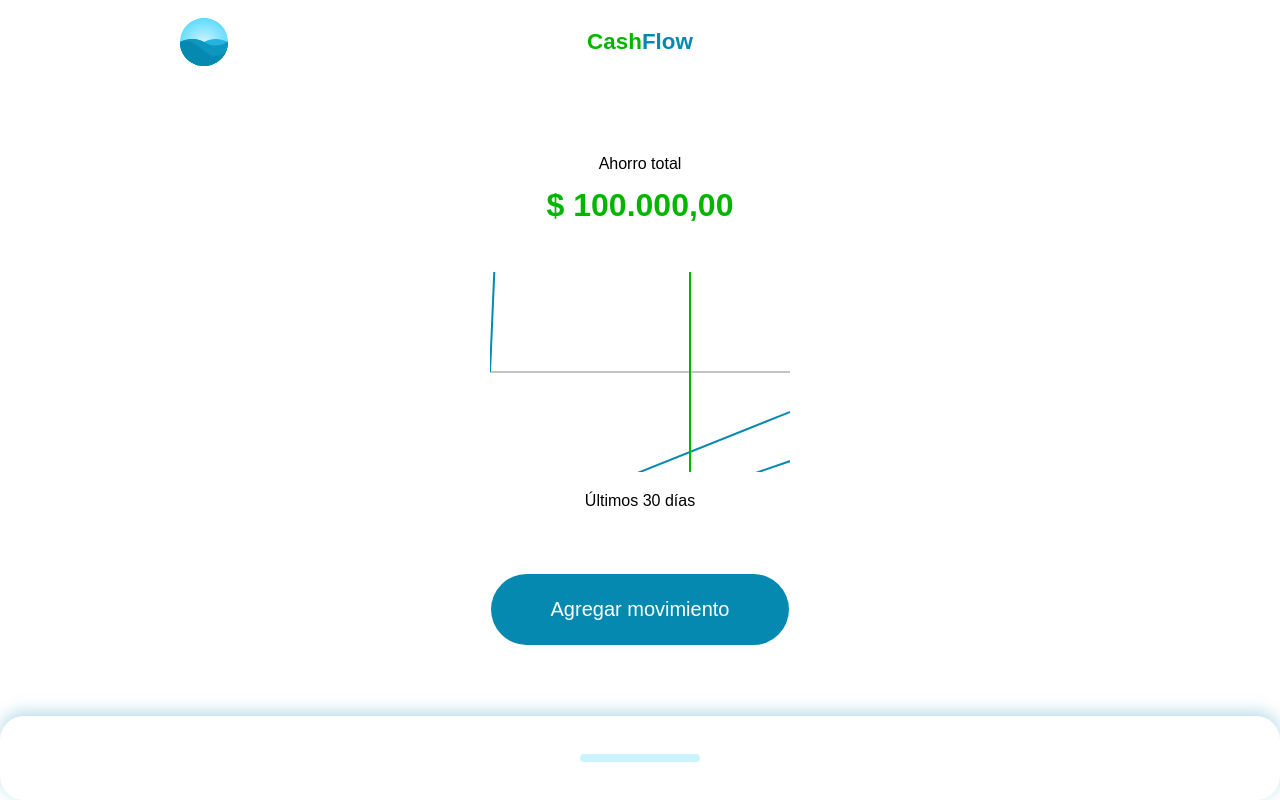
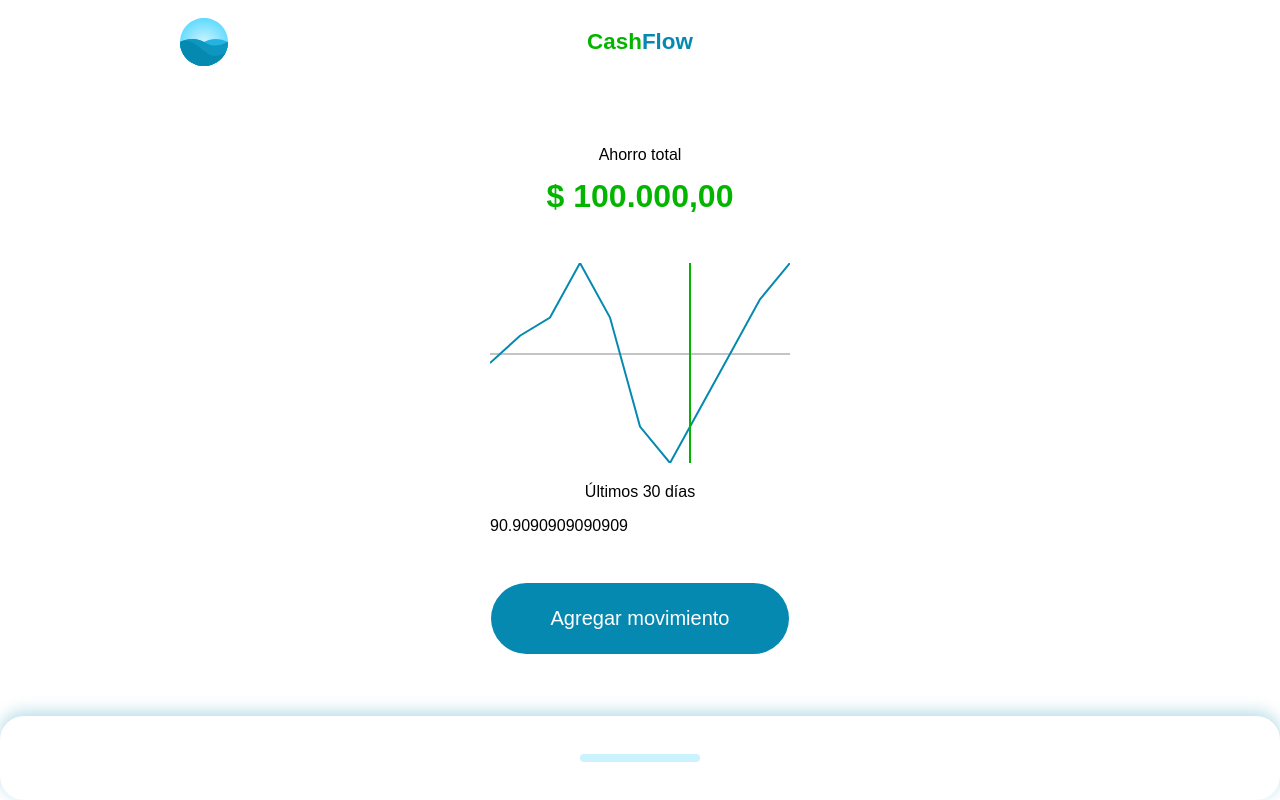
Before and after one commit to JairoDuenas/cash-flow-Vue, a Vue app: page / in a window 1280 px wide. Built offline with nearby package versions, Linux system fonts and the light colour scheme.

Commit message:
Creación de la lógica del gráfico

```diff
--- a/src/components/Resume/Graphic.vue
+++ b/src/components/Resume/Graphic.vue
@@ -5,9 +5,9 @@
         stroke="#c4c4c4"
         stroke-width="2"
         x1="0"
-        y1="100"
+        :y1="zero"
         x2="300"
-        y2="100"
+        :y2="zero"
       />
       <polyline
         fill="none"
@@ -25,6 +25,7 @@
       />
     </svg>
     <p>Últimos 30 días</p>
+    <div>{{ zero }}</div>
   </div>
 </template>
 
@@ -40,21 +41,27 @@
 
 const { amounts } = toRefs(props);
 
-const amountToPixels = () => {
+const amountToPixels = (amount) => {
   const min = Math.min(...amounts.value);
   const max = Math.max(...amounts.value);
-  return `${min}, ${max}`;
+
+  const amountAbs = amount + Math.abs(min);
+  const minmax = Math.abs(max) + Math.abs(min);
+
+  return 200 - ((amountAbs * 100) / minmax) * 2;
 };
+
+const zero = computed(() => {
+  return amountToPixels(0);
+});
 
 const points = computed(() => {
   const total = amounts.value.length;
-  return Array(total)
-    .fill(100)
-    .reduce((points, amount, i) => {
-      const x = (300 / total) * (i + 1);
-      const y = amountToPixels(amount);
-      return `${points} ${x},${y}`;
-    }, "0, 100");
+  return amounts.value.reduce((points, amount, i) => {
+    const x = (300 / total) * (i + 1);
+    const y = amountToPixels(amount);
+    return `${points} ${x},${y}`;
+  }, "0, 100");
 });
 </script>
 
```
